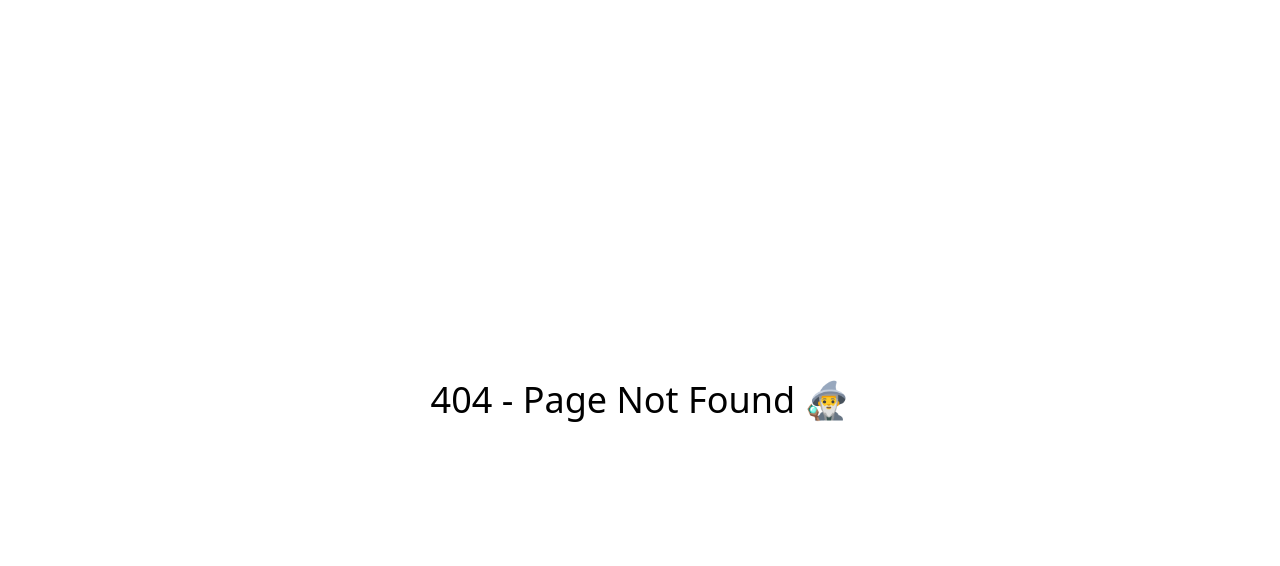
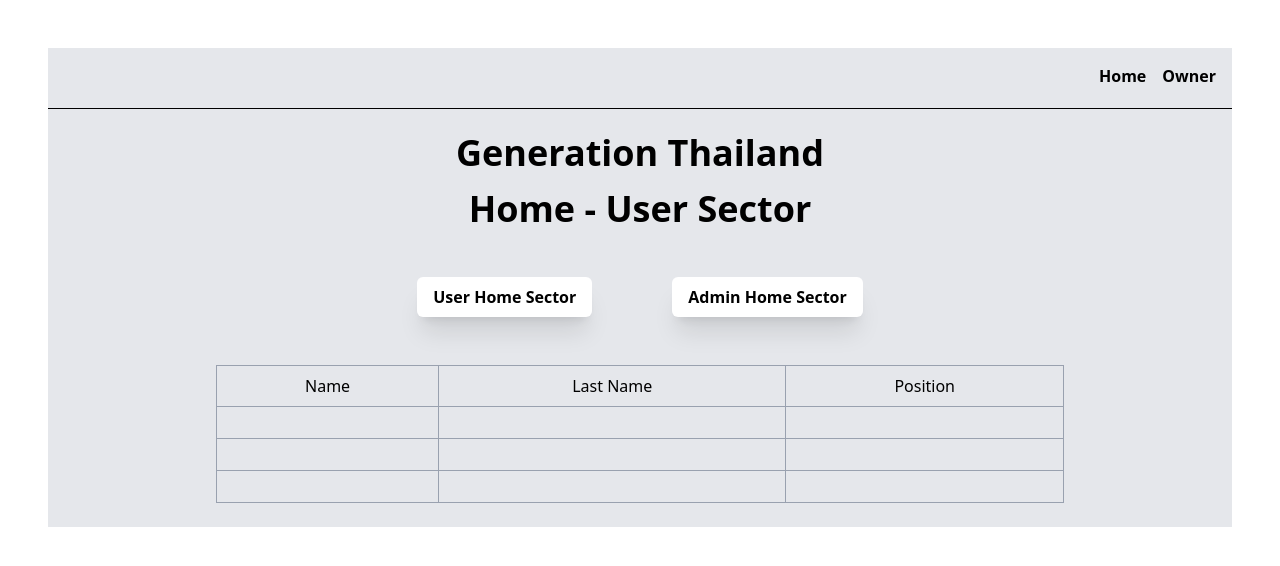
Before and after one commit to ChirayuthK/04-Chirayuth-react, a React (Vite) app: page /UserSector in a window 1280 px wide. Before the commit this address had no page. Shown: the top 566 px of the page. Built offline with nearby package versions, Linux system fonts and the light colour scheme.

Commit message:
updated pages layout 2nd on commit

```diff
--- a/src/components/Layout.jsx
+++ b/src/components/Layout.jsx
@@ -5,7 +5,7 @@ const Layout = () => {
   return (
     <div className="w-auto h-min-screen my-12 mx-12  bg-gray-200 flex flex-col">
       <nav className="bg-gray-250 text-black font-bold p-4">
-        <ul className="flex gap-4 justify-end mb-4">
+        <ul className="flex gap-4 justify-end mb-1">
           <li>
             <Link to="/" className="hover:text-yellow-400">
               Home
@@ -17,8 +17,8 @@ const Layout = () => {
             </Link>
           </li>
         </ul>
+      </nav>
       <hr />
-      </nav>
       <div className="p-6 max-w-4xl mx-auto w-full">
         <Outlet />
       </div>
--- a/src/data/products.js
+++ /dev/null
@@ -1,5 +0,0 @@
-export const products = [
-    { id: "1", name: "Product A", description: "This is a fantastic product A." },
-    { id: "2", name: "Product B", description: "This is a brilliant product B." },
-    { id: "3", name: "Product C", description: "This is a superb product C." },
-  ];
--- a/src/pages/About.jsx
+++ /dev/null
@@ -1,14 +0,0 @@
-import React from "react";
-
-const About = () => {
-  return (
-    <div className="text-center p-4 bg-white rounded-md shadow-md">
-      <h1 className="text-2xl font-bold mb-2">About Us</h1>
-      <p className="text-gray-700">
-        This is a simple example app demonstrating React Router 7.4.0.
-      </p>
-    </div>
-  );
-};
-
-export default About;
--- /dev/null
+++ b/src/pages/AdminSector.jsx
@@ -0,0 +1,26 @@
+import React from "react";
+
+const AdminSector = () => {
+  return (
+    <div className="text-center">
+      <h1 className="text-4xl font-bold mb-4">Generation Thailand</h1>
+      <h1 className="text-4xl font-bold mb-4">Home - Admin Sector</h1>
+      <div className="flex mt-12 gap-20 justify-center">
+      <button
+        className="px-4 py-2 bg-white text-black font-bold rounded-md shadow-xl hover:bg-amber-200 transition cursor-pointer"
+      >
+        User Home Sector
+      </button>
+      <button
+        className="px-4 py-2 bg-white text-black font-bold rounded-md shadow-xl hover:bg-amber-200 transition cursor-pointer"
+      >
+        Admin Home Sector
+      </button>
+      </div>
+      <br />
+      <br />
+    </div>
+  );
+};
+
+export default AdminSector;
--- a/src/pages/Contact.jsx
+++ /dev/null
@@ -1,28 +0,0 @@
-import React from "react";
-import { Form } from "react-router-dom";
-
-const Contact = () => {
-  return (
-    <div className="p-4 bg-white rounded-md shadow-md">
-      <h1 className="text-2xl font-bold mb-4">Contact Us</h1>
-      <Form method="post" className="space-y-4">
-        <div>
-          <label className="block text-gray-700 mb-1">Message:</label>
-          <input
-            name="message"
-            type="text"
-            className="w-full p-2 border border-gray-300 rounded-md"
-          />
-        </div>
-        <button
-          type="submit"
-          className="px-4 py-2 bg-teal-600 text-white rounded-md hover:bg-teal-700 transition"
-        >
-          Send Message
-        </button>
-      </Form>
-    </div>
-  );
-};
-
-export default Contact;
--- a/src/pages/Home.jsx
+++ b/src/pages/Home.jsx
@@ -1,12 +1,18 @@
 import React from "react";
-import { Link, useNavigate } from "react-router-dom";
+import { useNavigate } from "react-router-dom";
 
 const Home = () => {
   const navigate = useNavigate();
 
-  const handleNavigate = () => {
-    navigate("/about");
+  const handleNavigateUser = () => {
+    navigate("/UserSector");
   };
+
+  const handleNavigateAdmin = () => {
+    navigate("/AdminSector");
+  };
+
+  console.log(navigate);
 
   return (
     <div className="text-center">
@@ -14,13 +20,14 @@ const Home = () => {
       <h1 className="text-4xl font-bold mb-4">React - Assessment</h1>
       <div className="flex mt-12 gap-20 justify-center">
         <button
-        onClick={handleNavigate}
+          onClick={handleNavigateUser}
           className="px-4 py-2 bg-white text-black font-bold rounded-md shadow-xl hover:bg-amber-200 transition cursor-pointer"
         >
           User Home Sector
         </button>
+
         <button
-        onClick={handleNavigate}
+          onClick={handleNavigateAdmin}
           className="px-4 py-2 bg-white text-black font-bold rounded-md shadow-xl hover:bg-amber-200 transition cursor-pointer"
         >
           Admin Home Sector
--- a/src/pages/ProductDetail.jsx
+++ /dev/null
@@ -1,22 +0,0 @@
-import React from "react";
-import { useParams } from "react-router-dom";
-import { products } from "../data/products";
-
-const ProductDetail = () => {
-  const { productId } = useParams();
-  const product = products.find((p) => p.id === productId);
-
-  if (!product) {
-    return <div>Product not found.</div>;
-  }
-
-  return (
-    <div className="p-4 bg-white rounded-md shadow-md">
-      <h1 className="text-3xl font-bold mb-4">{product.name}</h1>
-      <p className="text-gray-700 mb-4">{product.description}</p>
-      <p className="text-gray-500">Product ID: {product.id}</p>
-    </div>
-  );
-};
-
-export default ProductDetail;
--- a/src/pages/Products.jsx
+++ /dev/null
@@ -1,36 +0,0 @@
-import React from "react";
-import { useNavigate } from "react-router-dom";
-import { products } from "../data/products";
-
-const Products = () => {
-  const navigate = useNavigate();
-
-  const handleViewDetails = (productId) => {
-    navigate(`/products/${productId}`);
-  };
-
-  return (
-    <div className="p-4 bg-white rounded-md shadow-md">
-      <h1 className="text-2xl font-bold mb-4">Products</h1>
-      <div className="grid grid-cols-1 sm:grid-cols-2 lg:grid-cols-3 gap-4">
-        {products.map((product) => (
-          <div
-            key={product.id}
-            className="border p-4 rounded-md hover:shadow-lg transition"
-          >
-            <h2 className="text-xl font-semibold mb-2">{product.name}</h2>
-            <p className="text-gray-600 mb-4">{product.description}</p>
-            <button
-              onClick={() => handleViewDetails(product.id)}
-              className="text-white bg-teal-500 px-4 py-2 rounded-md hover:bg-teal-700 transition"
-            >
-              View Details
-            </button>
-          </div>
-        ))}
-      </div>
-    </div>
-  );
-};
-
-export default Products;
--- /dev/null
+++ b/src/pages/UserSector.jsx
@@ -0,0 +1,46 @@
+import React from "react";
+
+const UserSector = () => {
+  return (
+    <div className="text-center">
+      <h1 className="text-4xl font-bold mb-4">Generation Thailand</h1>
+      <h1 className="text-4xl font-bold mb-4">Home - User Sector</h1>
+      <div className="flex mt-12 gap-20 justify-center">
+        <button className="px-4 py-2 bg-white text-black font-bold rounded-md shadow-xl hover:bg-amber-200 transition cursor-pointer">
+          User Home Sector
+        </button>
+        <button className="px-4 py-2 bg-white text-black font-bold rounded-md shadow-xl hover:bg-amber-200 transition cursor-pointer">
+          Admin Home Sector
+        </button>
+      </div>
+      <br />
+      <br />
+      <table className="w-full border border-grey-100">
+        <tbody>
+          <tr className="bg-gray-200">
+            <td className="border border-gray-400 px-2 py-2">Name</td>
+            <td className="border border-gray-400 px-2 py-2">Last Name</td>
+            <td className="border border-gray-400 px-2 py-2">Position</td>
+          </tr>
+          <tr>
+            <td className="border border-gray-400 px-2 py-2 h-8"></td>
+            <td className="border border-gray-400 px-2 py-2"></td>
+            <td className="border border-gray-400 px-2 py-2"></td>
+          </tr>
+          <tr>
+            <td className="border border-gray-400 px-2 py-2 h-8"></td>
+            <td className="border border-gray-400 px-2 py-2"></td>
+            <td className="border border-gray-400 px-2 py-2"></td>
+          </tr>
+          <tr>
+            <td className="border border-gray-400 px-2 py-2 h-8"></td>
+            <td className="border border-gray-400 px-2 py-2"></td>
+            <td className="border border-gray-400 px-2 py-2"></td>
+          </tr>
+        </tbody>
+      </table>
+    </div>
+  );
+};
+
+export default UserSector;
```
Also changed, not shown: src/App.jsx (+4 -14 lines), vercel.json (added). Lines whose indentation alone changed are shown as unchanged.
